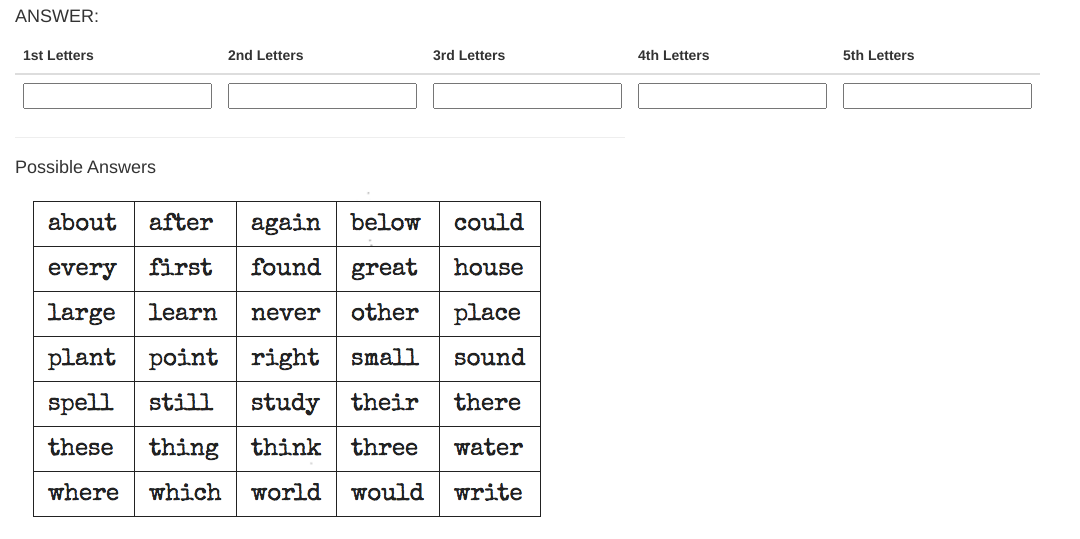
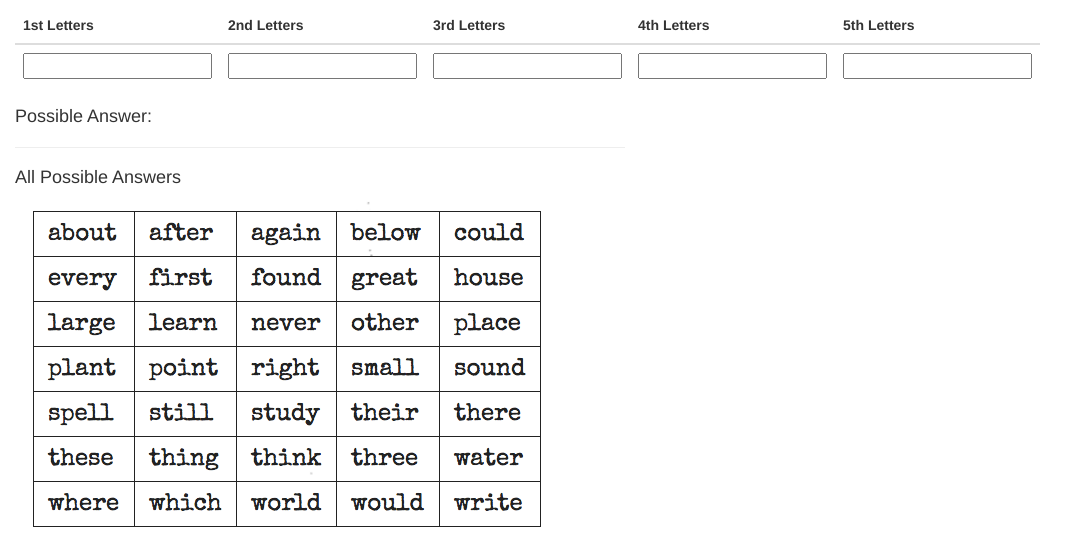
Before and after one commit to wordswithchung/bomb-manual, a plain HTML site: page index.html in a window 1280 px wide. Shown: the part 291-830 px from the top of the page, without its empty margins (0-1080 px from the left). Drawn offline with nearby package versions, Linux system fonts and the light colour scheme.

Commit message:
Rearrange content on homepage

```diff
--- a/index.html
+++ b/index.html
@@ -10,8 +10,6 @@
         <div class="col-xs-6">
           <img src="passwords.png">
           <h2>Passwords</h2>
-          <!-- Answer goes here -->
-          <h4>ANSWER: <div id="passwords-answer"></div></h4>
           <!-- Input letters here -->
           <table class="table">
             <thead class="thead-inverse">
@@ -29,8 +27,10 @@
               <td><input type="text" id="passwords-5th-letters"></td>
             </tr>
           </table>
+          <!-- Answer goes here -->
+          <h4>Possible Answer: <div id="passwords-answer"></div></h4>
           <hr>
-          <h4>Possible Answers</h4>
+          <h4>All Possible Answers</h4>
           <img src="possible_answers.png">
 
         </div>
```
